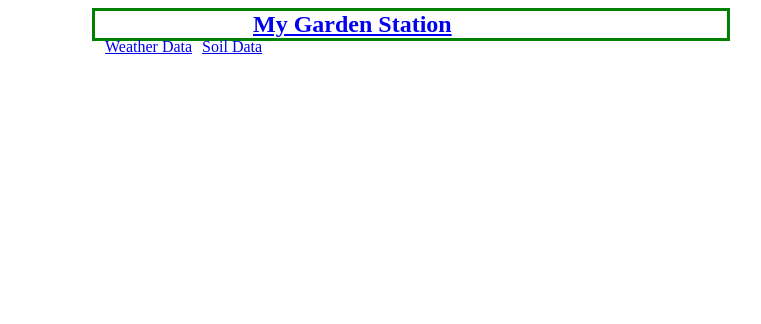
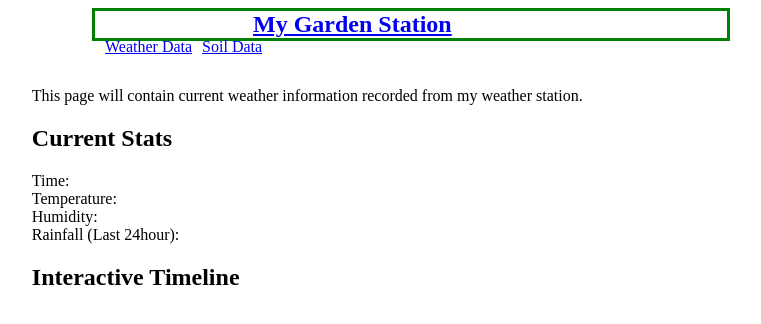
Before and after one commit to Grimcheese/GardenStation, a Flask app: page /weather/ in a window 1280 px wide. Shown: the top 324 px of the page, without its empty margins (229-990 px from the left). Run offline with Flask 3, Linux system fonts and the light colour scheme.

Commit message:
Added page content and centered

```diff
--- a/static/css/styles.css
+++ b/static/css/styles.css
@@ -19,3 +19,12 @@
     margin: auto;
     width: 50%;
 }
+
+/* Main page content style */
+
+.content {
+    margin: auto;
+    width: 60%;
+
+    padding-top: 30px;
+}
--- a/templates/index.html
+++ b/templates/index.html
@@ -3,4 +3,6 @@
 {% block title %} Home {% endblock %}
 {% block content %}
     <p>Welcome to GardenStation!</p>
+
+    <p>This is a test paragraph to see how long sentences are handled on this webpage. This is going to continue on for a very long time and will hopefully wrap around to the next line on the page. Also, this way we can see the edge of the div element for the main content of the page and see how it looks so that changes can be made if required.</p>
 {% endblock %}
--- a/templates/weather.html
+++ b/templates/weather.html
@@ -1,3 +1,18 @@
 {% extends 'base.html' %}
 
 {% block title %} Weather Station {% endblock %}
+
+{% block content %}
+    <p>This page will contain current weather information recorded
+        from my weather station.
+    </p>
+
+    <h2>Current Stats</h2>
+    <ul>
+        <li>Time:</li>
+        <li>Temperature:</li>
+        <li>Humidity:</li>
+        <li>Rainfall (Last 24hour):</li>
+    </ul>
+    <h2>Interactive Timeline</h2>
+{% endblock %}
```
Also changed, not shown: templates/soil.html (+8 -0 lines), 1 other file.
